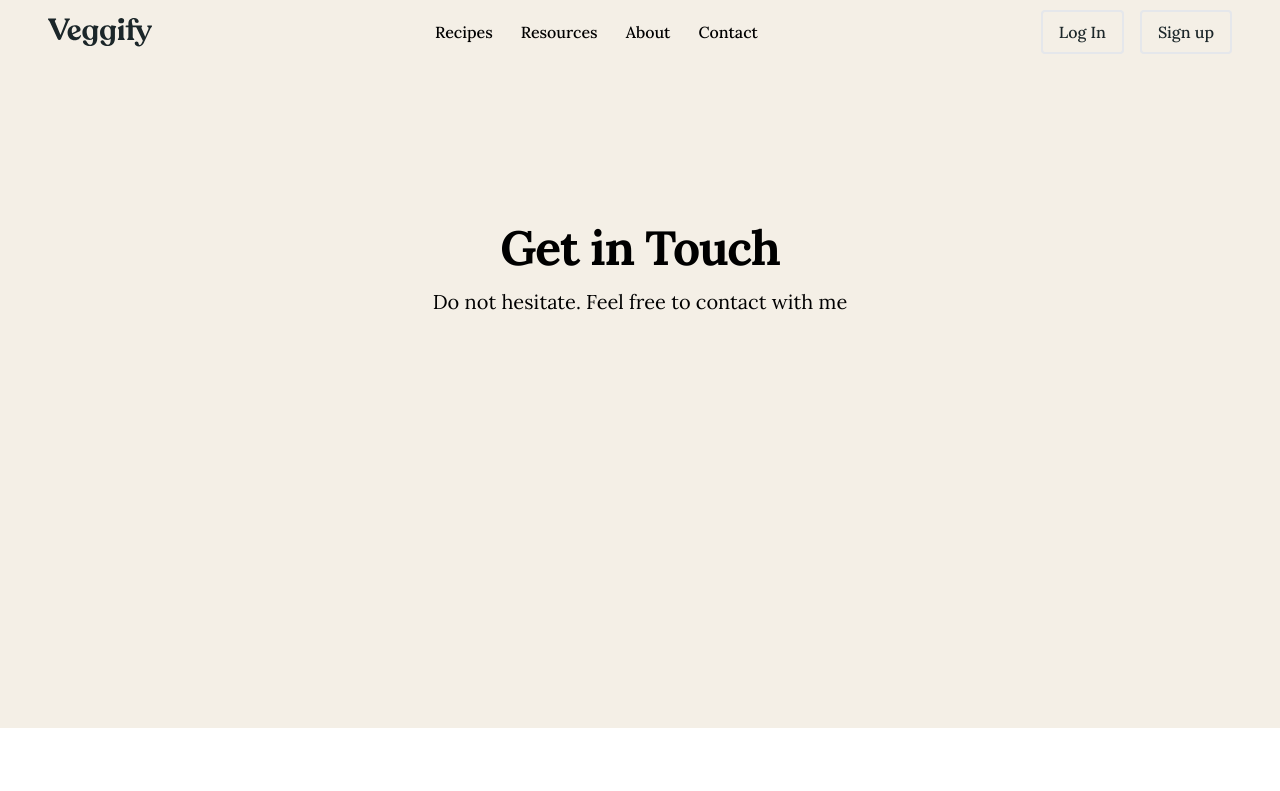
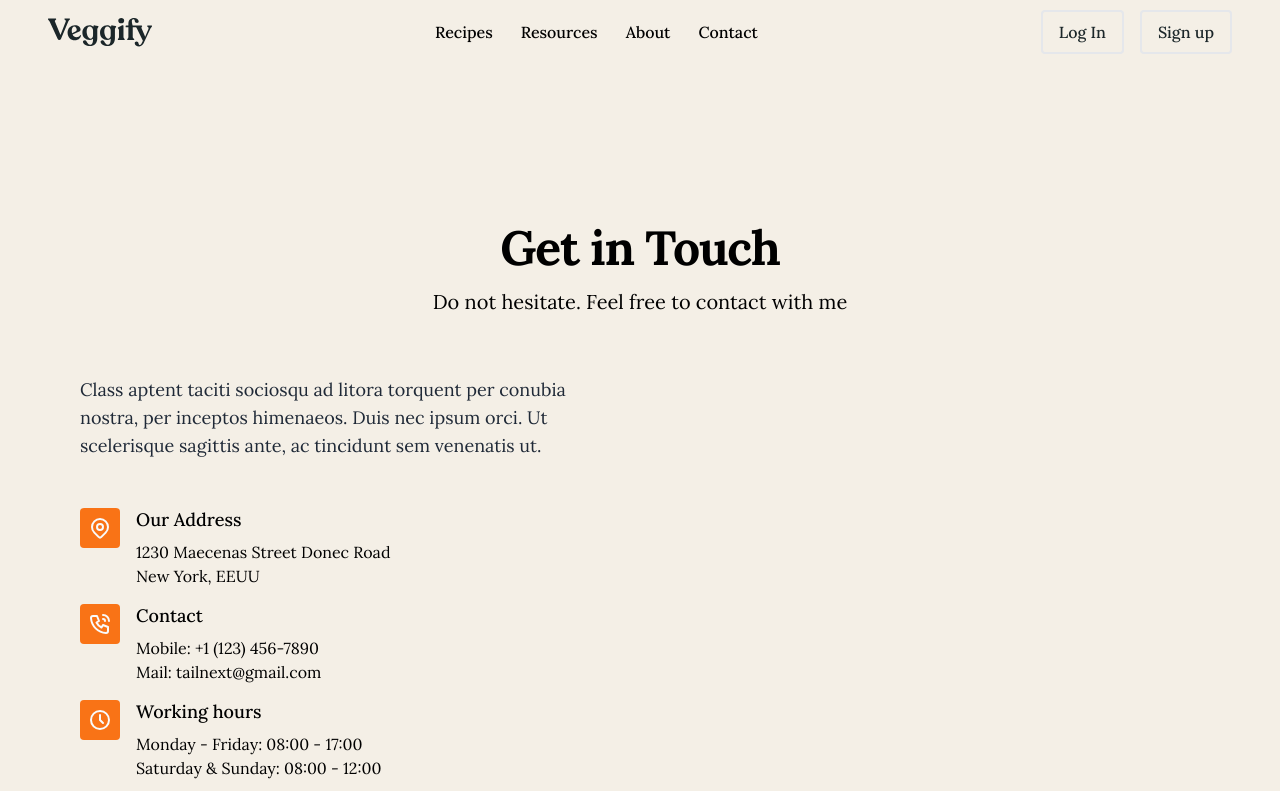
Before and after one commit to HossainRafi/Veggify, a React (Vite) app in the folder frontend/: page /contact in a window 1280 px wide. Shown: the top 791 px of the page. Built offline with nearby package versions, Linux system fonts and the light colour scheme.

Commit message:
contact left

```diff
--- a/frontend/src/pages/contact/Contact.jsx
+++ b/frontend/src/pages/contact/Contact.jsx
@@ -5,6 +5,7 @@ export const Contact = () => {
     <section className="px-6 lg:px-12 py-20">
       <div id="contact">
         <div className="mx-auto max-w-7xl px-4 py-16 sm:px-6 lg:px-8 lg:py-20">
+          {/* contact heading */}
           <div className="mb-4">
             <div className="mb-6 max-w-3xl text-center sm:text-center md:mx-auto md:mb-12">
               <h2 className="font-heading mb-4 font-bold tracking-tight text-3xl sm:text-5xl">
@@ -15,6 +16,103 @@ export const Contact = () => {
               </p>
             </div>
           </div>
+
+          {/* contact section */}
+          <div className="flex items-stretch justify-center">
+            <div className="grid md:grid-cols-2">
+              {/* contact left */}
+              <div className="h-full pr-6">
+                <p className="mt-3 mb-12 text-lg text-gray-800">
+                  Class aptent taciti sociosqu ad litora torquent per conubia
+                  nostra, per inceptos himenaeos. Duis nec ipsum orci. Ut
+                  scelerisque sagittis ante, ac tincidunt sem venenatis ut.
+                </p>
+                <ul className="mb-6 md:mb-0">
+                  <li className="flex">
+                    <div className="flex h-10 w-10 items-center justify-center rounded bg-orange-500 text-gray-50">
+                      <svg
+                        xmlns="http://www.w3.org/2000/svg"
+                        width="24"
+                        height="24"
+                        viewBox="0 0 24 24"
+                        fill="none"
+                        stroke="currentColor"
+                        strokeWidth="2"
+                        strokeLinecap="round"
+                        strokeLinejoin="round"
+                        className="h-6 w-6"
+                      >
+                        <path d="M9 11a3 3 0 1 0 6 0a3 3 0 0 0 -6 0"></path>
+                        <path d="M17.657 16.657l-4.243 4.243a2 2 0 0 1 -2.827 0l-4.244 -4.243a8 8 0 1 1 11.314 0z"></path>
+                      </svg>
+                    </div>
+                    <div className="ml-4 mb-4">
+                      <h3 className="mb-2 text-lg font-medium leading-6">
+                        Our Address
+                      </h3>
+                      <p>1230 Maecenas Street Donec Road</p>
+                      <p>New York, EEUU</p>
+                    </div>
+                  </li>
+                  <li className="flex">
+                    <div className="flex h-10 w-10 items-center justify-center rounded bg-orange-500 text-gray-50">
+                      <svg
+                        xmlns="http://www.w3.org/2000/svg"
+                        width="24"
+                        height="24"
+                        viewBox="0 0 24 24"
+                        fill="none"
+                        stroke="currentColor"
+                        strokeWidth="2"
+                        strokeLinecap="round"
+                        strokeLinejoin="round"
+                        className="h-6 w-6"
+                      >
+                        <path d="M5 4h4l2 5l-2.5 1.5a11 11 0 0 0 5 5l1.5 -2.5l5 2v4a2 2 0 0 1 -2 2a16 16 0 0 1 -15 -15a2 2 0 0 1 2 -2"></path>
+                        <path d="M15 7a2 2 0 0 1 2 2"></path>
+                        <path d="M15 3a6 6 0 0 1 6 6"></path>
+                      </svg>
+                    </div>
+                    <div className="ml-4 mb-4">
+                      <h3 className="mb-2 text-lg font-medium leading-6">
+                        Contact
+                      </h3>
+                      <p>Mobile: +1 (123) 456-7890</p>
+                      <p>Mail: tailnext@gmail.com</p>
+                    </div>
+                  </li>
+                  <li className="flex">
+                    <div className="flex h-10 w-10 items-center justify-center rounded bg-orange-500 text-gray-50">
+                      <svg
+                        xmlns="http://www.w3.org/2000/svg"
+                        width="24"
+                        height="24"
+                        viewBox="0 0 24 24"
+                        fill="none"
+                        stroke="currentColor"
+                        strokeWidth="2"
+                        strokeLinecap="round"
+                        strokeLinejoin="round"
+                        className="h-6 w-6"
+                      >
+                        <path d="M3 12a9 9 0 1 0 18 0a9 9 0 0 0 -18 0"></path>
+                        <path d="M12 7v5l3 3"></path>
+                      </svg>
+                    </div>
+                    <div className="ml-4 mb-4">
+                      <h3 className="mb-2 text-lg font-medium leading-6">
+                        Working hours
+                      </h3>
+                      <p>Monday - Friday: 08:00 - 17:00</p>
+                      <p>Saturday & Sunday: 08:00 - 12:00</p>
+                    </div>
+                  </li>
+                </ul>
+              </div>
+
+
+            </div>
+          </div>
         </div>
       </div>
     </section>
```
